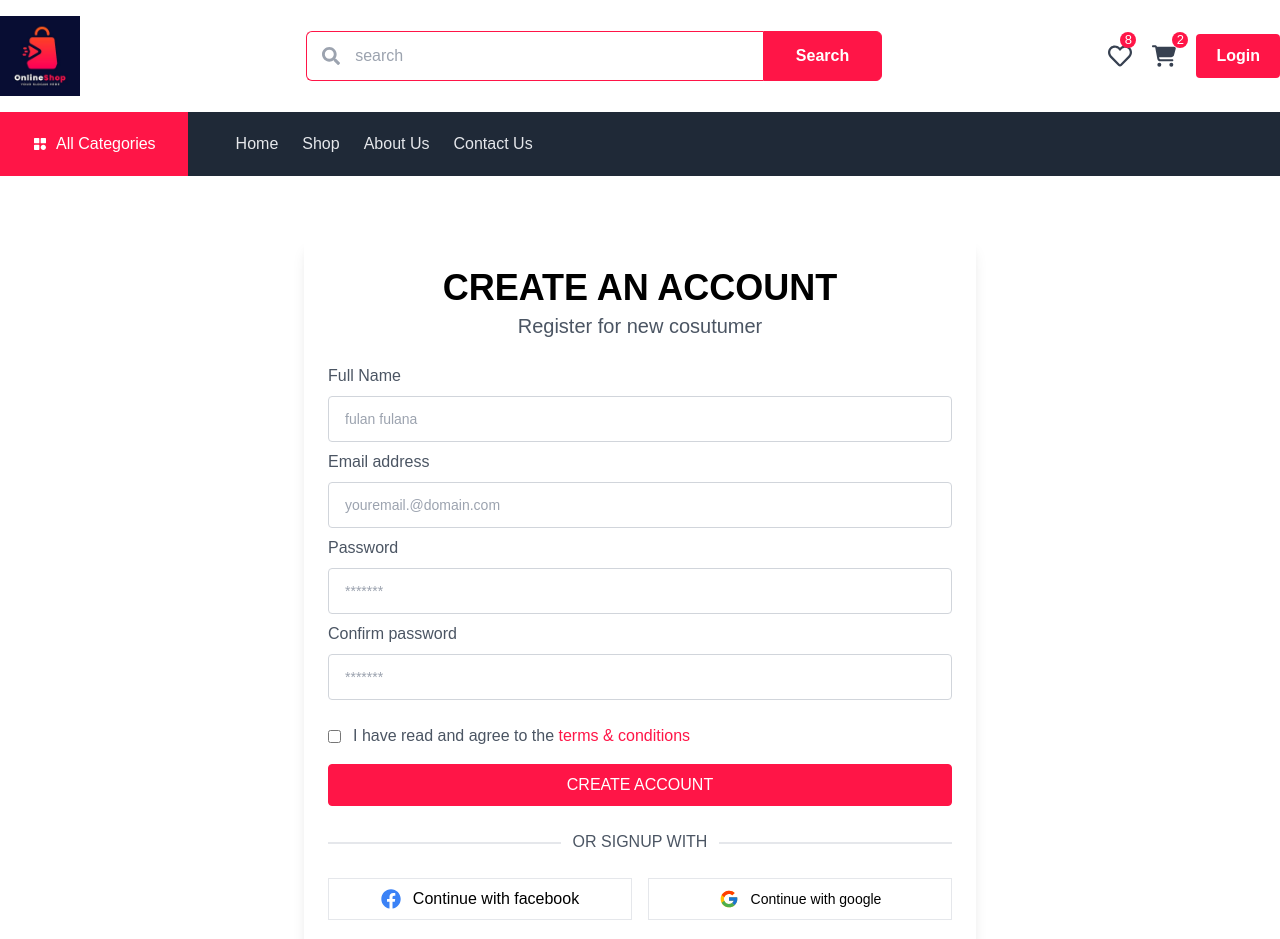
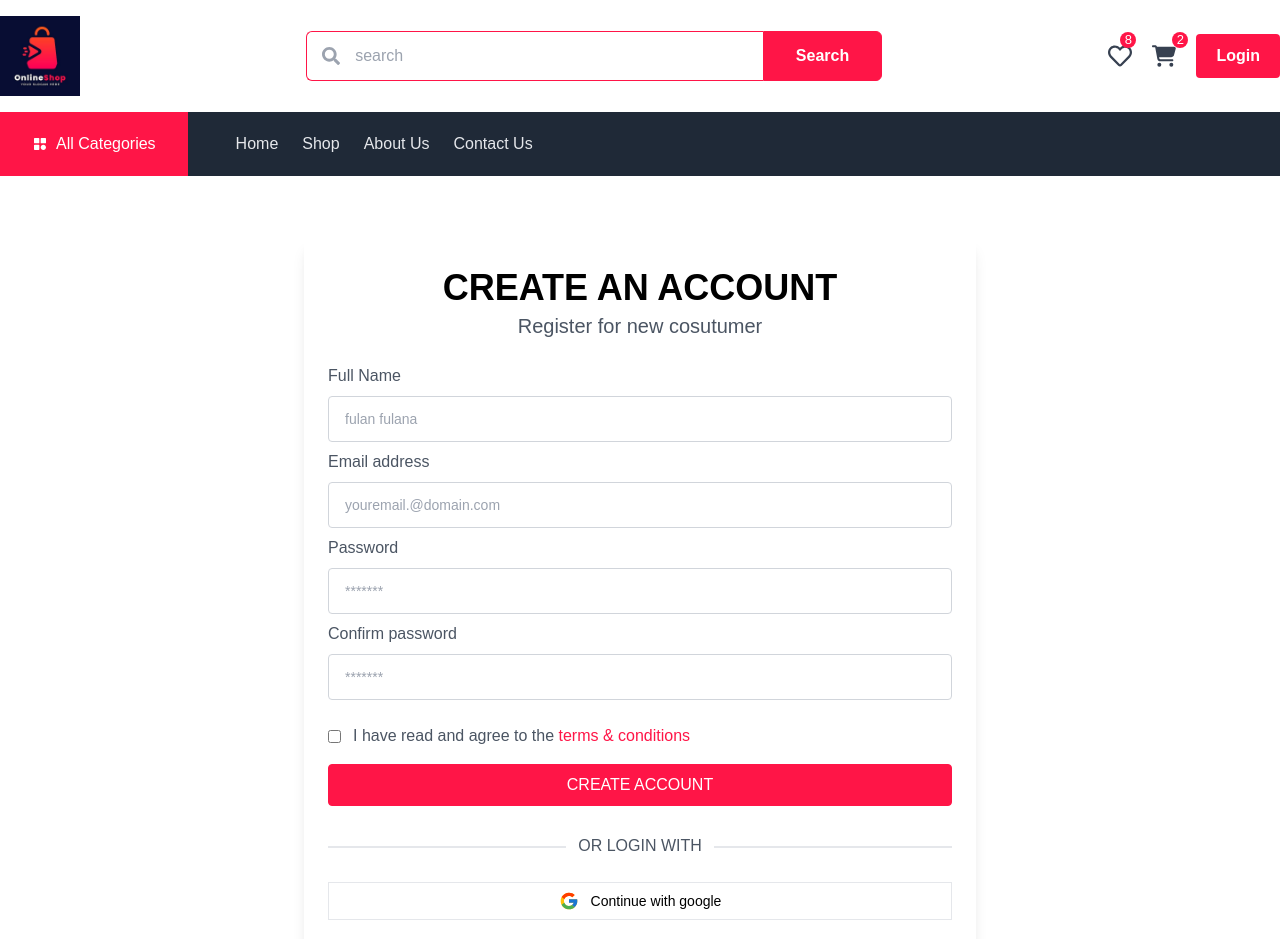
Before and after one commit to faysal-hossain11/e-commer-sofa, a Next.js app: page /register in a window 1280 px wide. Shown: the top 939 px of the page. Built offline with nearby package versions, Linux system fonts and the light colour scheme.

Commit message:
some udpate

```diff
--- /dev/null
+++ b/api/auth/[...nextauth]/route.js
@@ -0,0 +1 @@
+export { GET, POST } from "@/auth";
--- a/app/login/page.jsx
+++ b/app/login/page.jsx
@@ -3,6 +3,7 @@ import React from 'react';
 import { FcGoogle } from "react-icons/fc";
 import { FaFacebook } from "react-icons/fa";
 import Link from 'next/link';
+import SocialLogin from '@/components/SocialLogin';
 const loginPage = () => {
     return (
         <div className="contain mx-auto py-16">
@@ -40,16 +41,7 @@ const loginPage = () => {
                     </div>
                 </form>
 
-                <div className="mt-7 flex justify-center relative">
-                    <div className="text-gray-600 uppercase px-3 bg-white z-10 relative">Or login with</div>
-                    <div className="absolute left-0 top-3 w-full border-b-2 border-gray-200"></div>
-                </div>
-                <div className="mt-6 flex justify-center gap-4 text-center">
-                    <Link href="#"
-                        className="w-1/2 mx-auto py-2 flex justify-center border items-center gap-3"><FaFacebook className='text-blue-500 text-xl' />Continue with facebook</Link>
-                    <Link href="#"
-                        className="w-1/2 mx-auto py-2 flex justify-center text-sm border items-center gap-3"><FcGoogle className='text-xl' /> Continue with google</Link>
-                </div>
+                <SocialLogin />
 
                 <p className="mt-6 text-center text-gray-600">Dont have account? <Link href="/register"
                     className="text-primary">Register
--- a/app/register/page.jsx
+++ b/app/register/page.jsx
@@ -1,3 +1,4 @@
+import SocialLogin from '@/components/SocialLogin';
 import Link from 'next/link';
 import React from 'react';
 import { FaFacebook } from 'react-icons/fa';
@@ -53,16 +54,7 @@ const registerPage = () => {
                     </div>
                 </form>
 
-                <div className="mt-6 flex justify-center relative">
-                    <div className="text-gray-600 uppercase px-3 bg-white z-10 relative">Or signup with</div>
-                    <div className="absolute left-0 top-3 w-full border-b-2 border-gray-200"></div>
-                </div>
-                <div className="mt-6 flex justify-center gap-4 text-center">
-                    <Link href="#"
-                        className="w-1/2 mx-auto py-2 flex justify-center border items-center gap-3"><FaFacebook className='text-blue-500 text-xl' />Continue with facebook</Link>
-                    <Link href="#"
-                        className="w-1/2 mx-auto py-2 flex justify-center text-sm border items-center gap-3"><FcGoogle className='text-xl' /> Continue with google</Link>
-                </div>
+                <SocialLogin />
 
                 <p className="mt-4 text-center text-gray-600">Already have account? <Link href="/login"
                     className="text-primary">Login now</Link></p>
--- /dev/null
+++ b/components/SocialLogin.jsx
@@ -0,0 +1,31 @@
+"use client";
+
+import Link from 'next/link';
+import React from 'react';
+
+import { FcGoogle } from "react-icons/fc";
+import { FaFacebook } from "react-icons/fa";
+import { signIn } from 'next-auth/react';
+const SocialLogin = () => {
+
+    const handleAuth = (event) => {
+        signIn("google", {callbackUrl: 'http://localhost:3000'})
+    }
+
+    return (
+        <>
+            <div className="mt-7 flex justify-center relative">
+                <div className="text-gray-600 uppercase px-3 bg-white z-10 relative">Or login with</div>
+                <div className="absolute left-0 top-3 w-full border-b-2 border-gray-200"></div>
+            </div>
+            <div className="mt-6 flex justify-center gap-4 text-center">
+                {/* <Link href="#"
+                    className="w-1/2 mx-auto py-2 flex justify-center border items-center gap-3"><FaFacebook className='text-blue-500 text-xl' />Continue with facebook</Link> */}
+                <button onClick={handleAuth} className="w-full mx-auto py-2 flex justify-center text-sm border items-center gap-3"><FcGoogle className='text-xl' /> Continue with google</button>
+            </div>
+
+        </>
+    );
+};
+
+export default SocialLogin;
--- a/package.json
+++ b/package.json
@@ -11,6 +11,7 @@
   "dependencies": {
     "mongoose": "^8.7.3",
     "next": "14.2.15",
+    "next-auth": "^4.24.10",
     "react": "^18",
     "react-dom": "^18",
     "react-icons": "^5.3.0"
```
Also changed, not shown: auth.js (added, +17 -0 lines), 2 other files (tests, documents, lock files or other folders).
